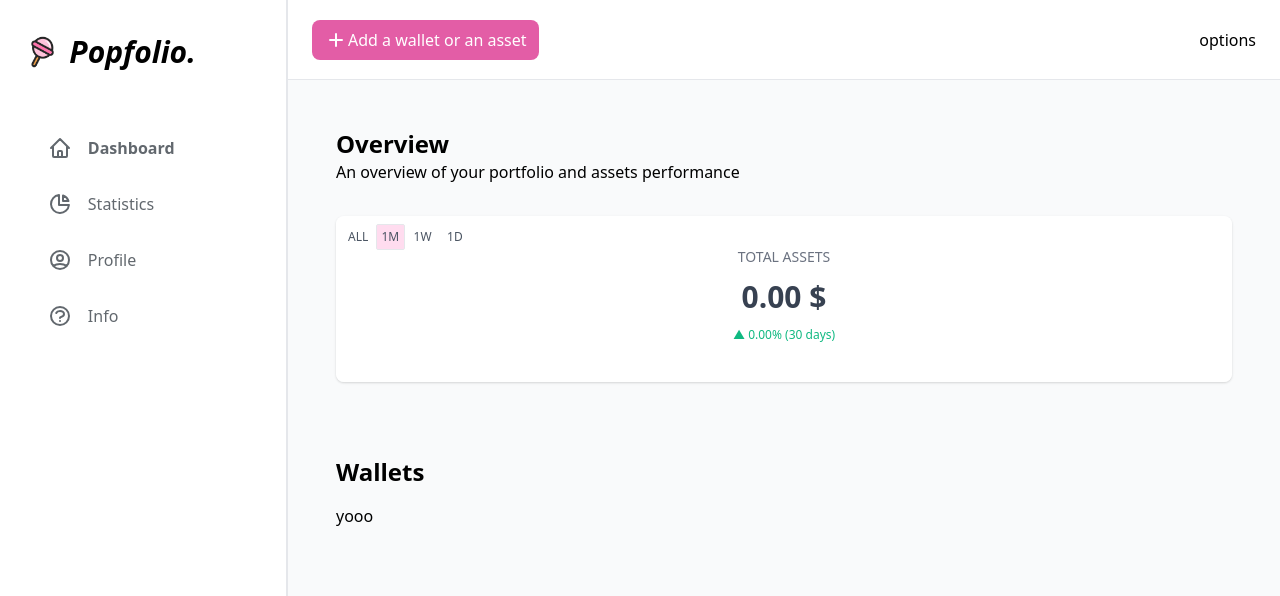
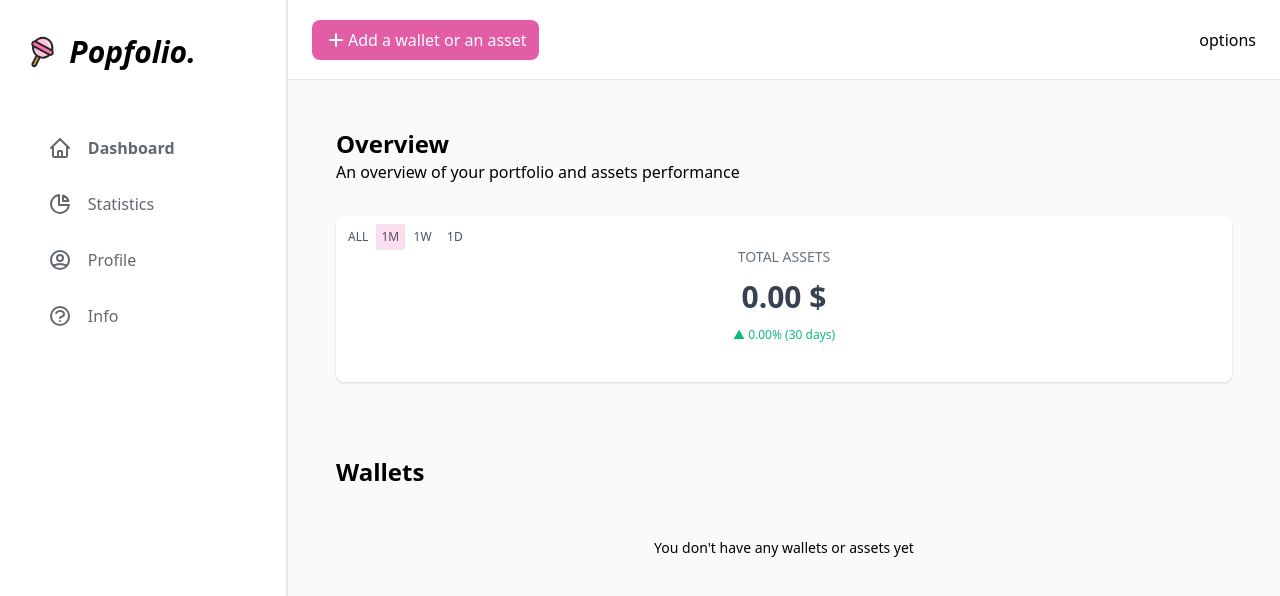
Before and after one commit to hanahem/popfolio, a Next.js app: page / in a window 1280 px wide. Shown: the top 596 px of the page. Built offline with nearby package versions, Linux system fonts and the light colour scheme; what react-toast-notifications would draw is missing.

Commit message:
:sparkles: Introducing dashboard wallets

```diff
--- a/components/Screens/DashboardScreen.tsx
+++ b/components/Screens/DashboardScreen.tsx
@@ -1,11 +1,13 @@
-import React, { FC, useEffect } from "react";
+import React, { FC, useEffect, useState } from "react";
 import { useRef } from "react";
 import { useDispatch, useSelector } from "react-redux";
 import { CustomState, loadDb } from "../../store/store";
 import { lottieAnimation } from "../../utils/animation";
 import { db } from "../../utils/dbInit";
+import { Asset, GroupedWallet, Wallet } from "../../utils/types";
 import OverviewChart from "../Charts/OverviewChart";
 import Title from "../Generics/Title";
+import WalletsGrid from "../WalletsOverview.tsx/WalletsGrid";
 
 const DashboardScreen: FC = () => {
   const lottieRef = useRef(null);
@@ -28,6 +30,21 @@ const DashboardScreen: FC = () => {
     })();
   }, [db]);
 
+  const [groupedAssets, setGroupedAssets] =
+    useState<GroupedWallet[] | undefined>();
+
+  useEffect(() => {
+    if (storeDb?.wallets && storeDb?.assets) {
+      const wallets = storeDb.wallets.map((wallet: Wallet) => ({
+        ...wallet,
+        assets: storeDb.assets.filter(
+          (asset: Asset) => asset.walletId === wallet.id?.toString()
+        ),
+      }));
+      setGroupedAssets(wallets);
+    }
+  }, [storeDb]);
+
   return (
     <div>
       <Title
@@ -43,8 +60,8 @@ const DashboardScreen: FC = () => {
       </div>
       <Title title="Wallets" />
       <div className="mt-4">
-        {storeDb ? (
-          <p>yooo</p>
+        {storeDb && groupedAssets?.length ? (
+          <WalletsGrid wallets={groupedAssets} />
         ) : (
           <div className="h-20 flex-col flex justify-center items-center">
             <lottie-player
--- /dev/null
+++ b/components/WalletsOverview.tsx/WalletItem.tsx
@@ -0,0 +1,24 @@
+import React, { FC } from "react";
+import { GroupedWallet } from "../../utils/types";
+
+const WalletItem: FC<{ wallet: GroupedWallet }> = ({ wallet }) => {
+  const { icon, name, assets } = wallet;
+  return (
+    <div className="board flex items-center justify-between">
+      <div className="flex items-center">
+        <div className="flex relative bg-orange-500 justify-center items-center w-12 h-12">
+          <img className="rounded-full w-12 h-12" alt={name} src={icon} />
+        </div>
+        <div className="flex flex-col items-start ml-6">
+          <p className="font-semibold">{name}</p>
+          <p className="font-light text-sm">{`${assets.length} asset${
+            assets.length > 1 ? "s" : ""
+          }`}</p>
+        </div>
+      </div>
+      <div></div>
+    </div>
+  );
+};
+
+export default WalletItem;
--- a/components/WalletsOverview.tsx/WalletsGrid.tsx
+++ b/components/WalletsOverview.tsx/WalletsGrid.tsx
@@ -0,0 +1,15 @@
+import React, { FC } from "react";
+import { GroupedWallet } from "../../utils/types";
+import WalletItem from "./WalletItem";
+
+const WalletsGrid: FC<{ wallets: GroupedWallet[] }> = ({ wallets }) => {
+  return (
+    <div className="grid grid-cols-1 2xl:grid-cols-2 gap-4 w-full">
+      {wallets.map((wallet: GroupedWallet) => {
+        return <WalletItem wallet={wallet} key={wallet.id} />;
+      })}
+    </div>
+  );
+};
+
+export default WalletsGrid;
--- a/utils/types.ts
+++ b/utils/types.ts
@@ -31,6 +31,10 @@ export interface Portfolio {
   [walletId: string]: Wallet;
 }
 
+export interface GroupedWallet extends Wallet {
+  assets: Asset[];
+};
+
 export type CryptoPrice = {
   date: string;
   close: number;
```
Also changed, not shown: components/WalletsOverview.tsx/Wallet.tsx (deleted).
